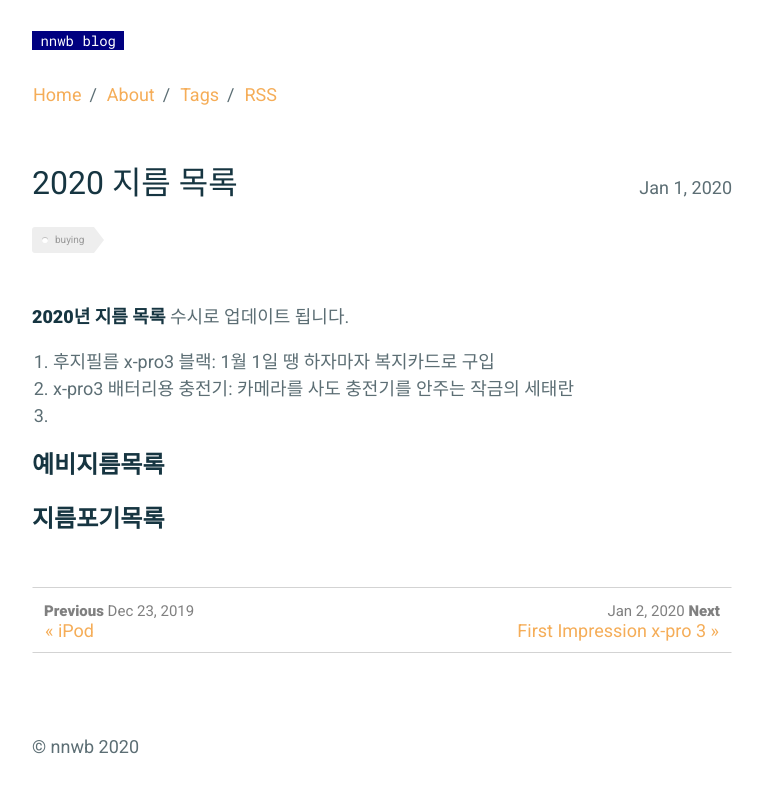
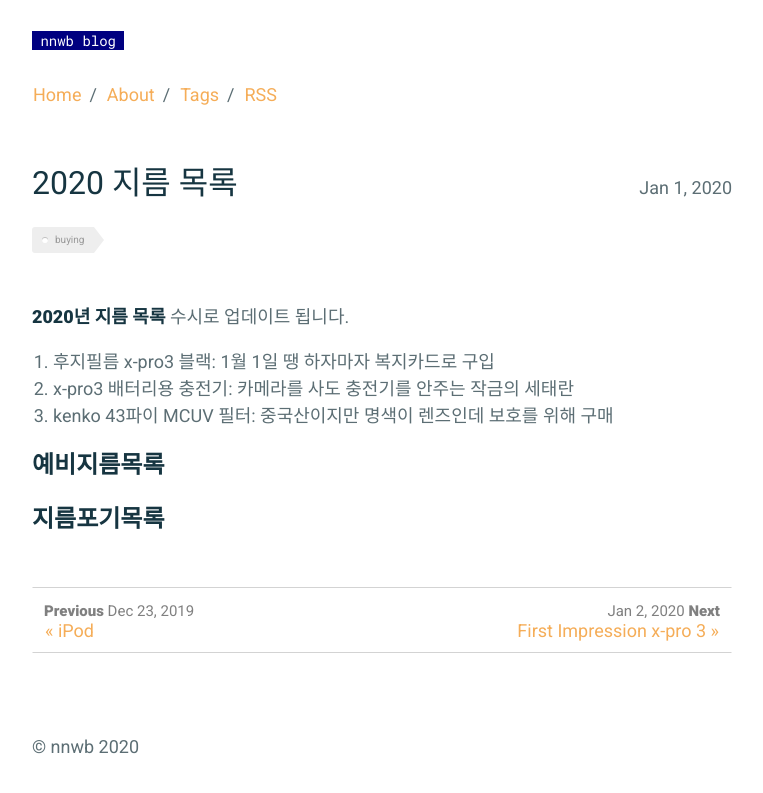
Before and after one commit to nnwb/nnwb.github.io, a Jekyll site: the page built from _posts/2020-01-01-2020buy.md, in a window 1280 px wide. Shown: the top 793 px of the page, without its empty margins (258-1021 px from the left). Built offline with Jekyll 4.4.1, drawn with Linux system fonts in a browser that asks for light colours; comment, search, counter and statistics services are not loaded.

Commit message:
Update 2020-01-01-2020buy.md

```diff
--- a/_posts/2020-01-01-2020buy.md
+++ b/_posts/2020-01-01-2020buy.md
@@ -11,7 +11,7 @@ comments: true
 
 1. 후지필름 x-pro3 블랙: 1월 1일 땡 하자마자 복지카드로 구입
 2. x-pro3 배터리용 충전기: 카메라를 사도 충전기를 안주는 작금의 세태란
-3.
+3. kenko 43파이 MCUV 필터: 중국산이지만 명색이 렌즈인데 보호를 위해 구매
 
 
 **예비지름목록**
```
